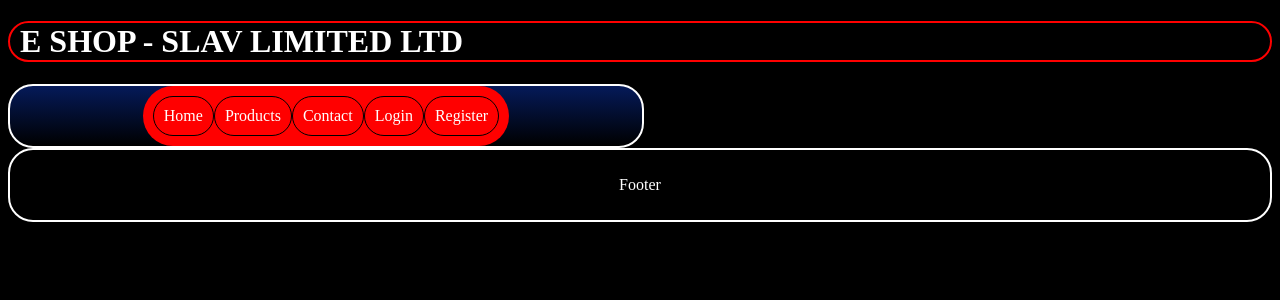
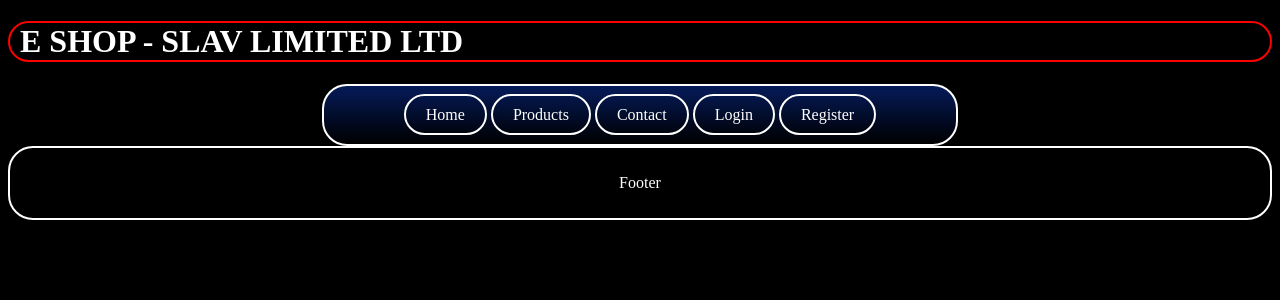
Before and after one commit to Elmani335/e-shop, a PHP site: page / in a window 1280 px wide. Shown: the top 300 px of the page. Run offline with PHP 8.4, Linux system fonts and the light colour scheme.

Commit message:
navbar
navbar

```diff
--- a/php/views/partials/header.php
+++ b/php/views/partials/header.php
@@ -9,6 +9,7 @@
 </head>
 <h1>E SHOP - SLAV LIMITED LTD</h1>
 <link rel="stylesheet" href="css/navbar.css">
+<div class="container">
 <div class="navbar"
     <div class="row">
         <div class="col-md-12">
@@ -22,4 +23,5 @@
         </div>
     </div>
 </div>
+</div>
 </html>
--- a/www/css/navbar.css
+++ b/www/css/navbar.css
@@ -1,5 +1,10 @@
 
 /* navbar css */
+
+.container {
+    display: flex;
+    justify-content: center;
+}
 
 .navbar {
     display: flex;
@@ -11,12 +16,9 @@
 }
 
 .navbar2 {
-    display: flex;
-    justify-content: space-between;
-    background-color: #ff0000;
     border-radius: 50px;
     color: #ffffff;
-    padding: 10px;
+    padding: 20px 20px;
     text-align: center;
     font-family: Bahnschrift;
     text-decoration: none;
@@ -24,9 +26,18 @@
 }
 
 a {
-    padding: 10px;
+    padding: 10px 20px;
     border-radius: 25px;
-    border: 1px solid #000000;
+    border: 2px solid #ffffff;
     color: #ffffff;
     text-decoration: none;
+    transition-delay: 10ms;
+    transition-duration: 500ms;
 }
+
+a:hover {
+    background-color: #ffffff;
+    color: #000000;
+    transition-delay: 10ms;
+    transition-duration: 500ms;
+}
```
